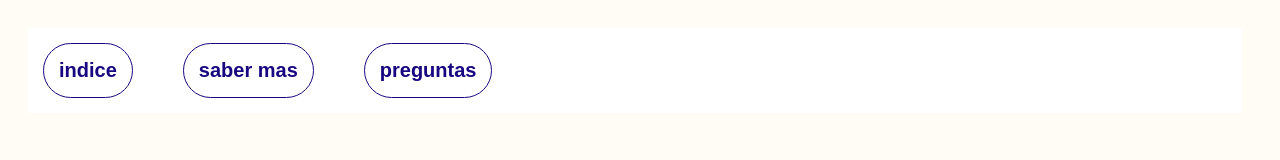
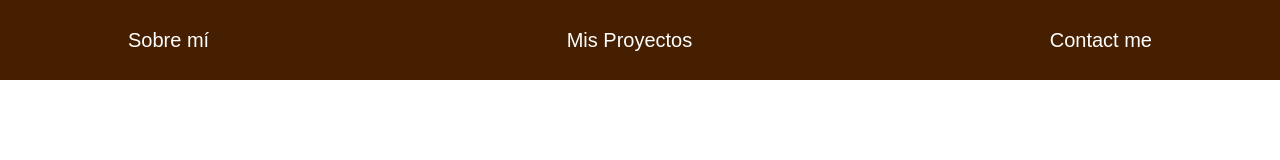
Before and after one commit to isabelabarrena/webapp, a plain HTML site: page index.html in a window 1280 px wide. Drawn offline with Linux system fonts and the light colour scheme.

Commit message:
milquietnosmil

```diff
--- a/css/grid.css
+++ b/css/grid.css
@@ -1,40 +1,12 @@
-.flex-container {
+header > div {
   display: flex;
-  justify-content: flex-start;
-  align-items: flex-start;
-  background-color: #ffffff;
-  height: 100%;
-  padding: 15px;
-  gap: 50px;
+  justify-content: space-between;
+  align-items: center;
+  padding: 30px 10%;
+  background-color: #461f00;
+  color: white;
 }
-
-.flex-container > div {
-  background: #ffffff;
-  border-color: #170781;
-  border: 1px solid;
-  border-radius: 50px;
-  padding: 15px;
-  text-align: center;
-  transition: background-color 0.3s ease, color 0.3s ease;
+nav {
+  display: flex;
+  gap: 0px;
 }
-
-.flex-container:hover {
-  background-color: #170781;
-  border-color: #ffffff;
-  border: 1px;
-  padding: 15px;
-  text-align: center;
-}
-
-header {
-  font-family: Arial, Helvetica, sans-serif;
-  font-size: 20px;
-  color: #170781;
-  background-color: #fffcf5;
-  padding: 0px;
-  padding-top: 20px;
-  padding-bottom: 20px;
-  font-weight: 800;
-  text-align: center;
-  line-height: -20;
-}
--- a/css/index.css
+++ b/css/index.css
@@ -1,3 +1,3 @@
-@import "styles.css";
-@import "notfound.css";
+@import "reset.css";
 @import "grid.css";
+@import "portfolio.css";
--- /dev/null
+++ b/css/portfolio.css
@@ -0,0 +1,5 @@
+header {
+  font-family: Arial, Helvetica, sans-serif;
+  font-weight: 400;
+  font-size: 20px;
+}
--- /dev/null
+++ b/css/reset.css
@@ -0,0 +1,48 @@
+/* http://meyerweb.com/eric/tools/css/reset/
+   v2.0 | 20110126
+   License: none (public domain)
+*/
+
+html, body, div, span, applet, object, iframe,
+h1, h2, h3, h4, h5, h6, p, blockquote, pre,
+a, abbr, acronym, address, big, cite, code,
+del, dfn, em, img, ins, kbd, q, s, samp,
+small, strike, strong, sub, sup, tt, var,
+b, u, i, center,
+dl, dt, dd, ol, ul, li,
+fieldset, form, label, legend,
+table, caption, tbody, tfoot, thead, tr, th, td,
+article, aside, canvas, details, embed,
+figure, figcaption, footer, header, hgroup,
+menu, nav, output, ruby, section, summary,
+time, mark, audio, video {
+	margin: 0;
+	padding: 0;
+	border: 0;
+	font-size: 100%;
+	font: inherit;
+	vertical-align: baseline;
+}
+/* HTML5 display-role reset for older browsers */
+article, aside, details, figcaption, figure,
+footer, header, hgroup, menu, nav, section {
+	display: block;
+}
+body {
+	line-height: 1;
+}
+ol, ul {
+	list-style: none;
+}
+blockquote, q {
+	quotes: none;
+}
+blockquote:before, blockquote:after,
+q:before, q:after {
+	content: '';
+	content: none;
+}
+table {
+	border-collapse: collapse;
+	border-spacing: 0;
+}
--- /dev/null
+++ b/css/sow.css
@@ -0,0 +1,3 @@
+@import "styles.css";
+@import "notfound.css";
+@import "grid.css";
--- a/index.html
+++ b/index.html
@@ -4,13 +4,13 @@
     <meta charset="UTF-8" />
     <meta name="viewport" content="width=device-width, initial-scale=1.0" />
     <link rel="stylesheet" href="./css/index.css" />
-    <title>FOMO Magazine</title>
+    <title>Mi Portfolio</title>
   </head>
   <header>
     <div class="flex-container">
-      <div class="item1">indice</div>
-      <div class="item2">saber mas</div>
-      <div class="item3">preguntas</div>
+      <div class="item1">Sobre mí</div>
+      <div class="item2">Mis Proyectos</div>
+      <div class="item3">Contact me</div>
     </div>
   </header>
 </html>
```
Also changed, not shown: someoutstandingwebs.html (+1 -1 lines).
